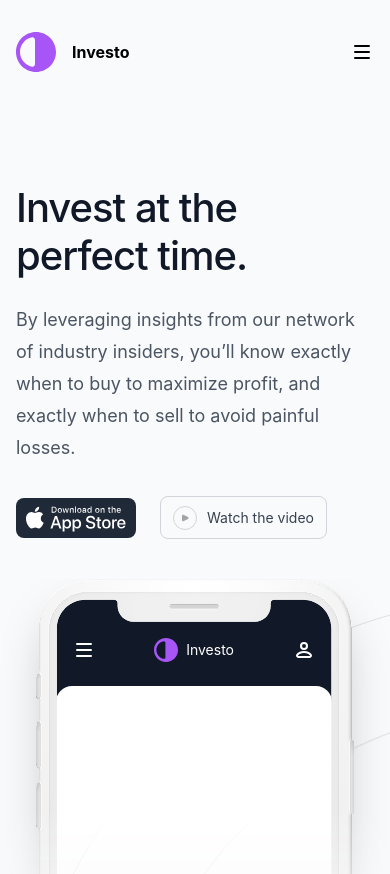
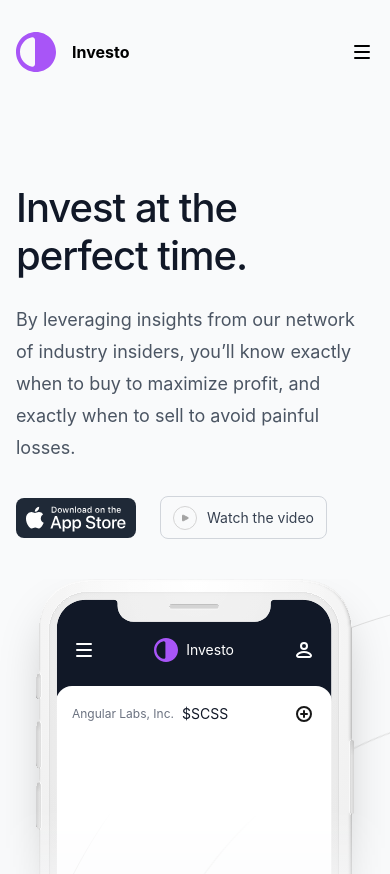
Before and after one commit to simzub/Investo, an Angular app: page / in a window 390 px wide. Shown: the top 874 px of the page. Built offline with nearby package versions, Linux system fonts and the light colour scheme.

Commit message:
add intro phone header

```diff
--- a/src/app/app.module.ts
+++ b/src/app/app.module.ts
@@ -15,6 +15,7 @@
 import { SvgPhoneBorderComponent } from 'src/assets/svg/svg-phone-border/svg-phone-border.component';
 import { PhoneFrameComponent } from './shared/phone-frame/phone-frame.component';
 import { SvgProfileLogoComponent } from 'src/assets/svg/svg-profile-logo/svg-profile-logo.component';
+import { SvgPlusComponent } from 'src/assets/svg/svg-plus/svg-plus.component';
 
 @NgModule({
   declarations: [
@@ -29,6 +30,7 @@
     SvgSpinnerSmallComponent,
     SvgPhoneBorderComponent,
     SvgProfileLogoComponent,
+    SvgPlusComponent,
     IntroductionComponent,
     PhoneFrameComponent,
   ],
--- a/src/app/introduction/introduction.component.html
+++ b/src/app/introduction/introduction.component.html
@@ -20,15 +20,24 @@
                 </div>
                 <div class="intro-phone-main">
                     <app-phone-frame>
-                        <div class="intro-phone-header">
-                            <app-svg-menu-closed stroke="#fff"></app-svg-menu-closed>
-                            <div>
-                                <app-svg-logo size="small"></app-svg-logo>
-                                <div>Investo</div>
+                        <div class="intro-phone-content">
+                            <div class="intro-phone-padding">
+                                <div class="intro-phone-stock">
+                                    <div class="intro-phone-stock-name">
+                                        <div>Angular Labs, Inc.</div>
+                                        <p>$SCSS</p>
+                                    </div>
+                                    <app-svg-plus></app-svg-plus>
+                                </div>
+                                <div class="intro-phone-container">
+                                    <div class="intro-phone-percentages"></div>
+                                    <div class="intro-phone-timeline"></div>
+                                    <div class="intro-phone-graph"></div>
+                                    <div class="intro-phone-btn"></div>
+                                    <div class="intro-phone-price"></div>
+                                </div>
                             </div>
-                            <app-svg-profile-logo></app-svg-profile-logo>
                         </div>
-                        <div class="intro-phone-content"></div>
                     </app-phone-frame>
 
                 </div>
--- a/src/app/introduction/introduction.component.scss
+++ b/src/app/introduction/introduction.component.scss
@@ -193,21 +193,6 @@
   }
 }
 
-.intro-phone-header {
-  display: flex;
-  justify-content: space-between;
-  padding: 1rem 1rem 0 1rem;
-  div {
-    display: flex;
-    gap: 0.5rem;
-    cursor: pointer;
-    color: white;
-    align-items: center;
-    font-size: 0.875rem; /* 14px */
-    line-height: 1.25rem; /* 20px */
-  }
-}
-
 .intro-phone-content {
   margin-top: 1.5rem;
   display: flex;
@@ -217,6 +202,50 @@
   background-color: white;
 }
 
+.intro-phone-padding {
+  padding: 1rem;
+  width: 100%;
+}
+
+.intro-phone-stock {
+  display: flex;
+  width: 100%;
+  justify-content: space-between;
+}
+
+.intro-phone-stock-name {
+  display: flex;
+  gap: 0.5rem;
+
+  div {
+    font-size: $font-size-extra-small;
+    line-height: 1.5rem;
+    color: rgb(107 114 128);
+  }
+  p {
+    font-size: $font-size-small;
+    line-height: $line-height-small;
+    color: rgb(17 24 39);
+    margin: 0;
+  }
+}
+
+.intro-phone-container {
+  margin-top: 0.75rem;
+  border-top-width: 0.0625rem;
+  border-color: rgb(229 231 235);
+  padding-top: 1.25rem;
+}
+.intro-phone-percentages {
+}
+.intro-phone-timeline {
+}
+.intro-phone-graph {
+}
+.intro-phone-btn {
+}
+.intro-phone-price {
+}
 .intro-list {
   position: relative;
   margin-top: -1rem;
--- a/src/app/shared/phone-frame/phone-frame.component.html
+++ b/src/app/shared/phone-frame/phone-frame.component.html
@@ -2,6 +2,14 @@
     <div class="shadows"></div>
     <div class="content">
         <div class="layout">
+            <div class="header">
+                <app-svg-menu-closed stroke="#fff"></app-svg-menu-closed>
+                <div>
+                    <app-svg-logo size="small"></app-svg-logo>
+                    <div>Investo</div>
+                </div>
+                <app-svg-profile-logo></app-svg-profile-logo>
+            </div>
             <ng-content></ng-content>
         </div>
     </div>
--- a/src/app/shared/phone-frame/phone-frame.component.scss
+++ b/src/app/shared/phone-frame/phone-frame.component.scss
@@ -44,3 +44,18 @@
   flex-direction: column;
   width: 100%;
 }
+
+.header {
+  display: flex;
+  justify-content: space-between;
+  padding: 1rem 1rem 0 1rem;
+  div {
+    display: flex;
+    gap: 0.5rem;
+    cursor: pointer;
+    color: white;
+    align-items: center;
+    font-size: 0.875rem; /* 14px */
+    line-height: 1.25rem; /* 20px */
+  }
+}
--- /dev/null
+++ b/src/assets/svg/svg-plus/svg-plus.component.html
@@ -0,0 +1,4 @@
+<svg viewBox="0 0 24 24" fill="none" width="24" height="24" style="flex: none;vertical-align: middle;">
+    <path d="M5 12a7 7 0 1 1 14 0 7 7 0 0 1-14 0ZM12 9v6M15 12H9" stroke="#171717" stroke-width="2"
+        stroke-linecap="round" stroke-linejoin="round"></path>
+</svg>
--- a/src/styles/variables.scss
+++ b/src/styles/variables.scss
@@ -6,6 +6,9 @@
 $font-size-small: 0.875rem;
 $line-height-small: 1.5rem;
 
+$font-size-extra-small: 0.75rem;
+$line-height-extra-small: 1rem;
+
 $rounded-large: 0.5rem;
 $border: 0.0625rem solid rgb(209 213 219);
 $border-hover: 0.0625rem solid rgb(156 163 175);
```
Also changed, not shown: src/assets/svg/svg-plus/svg-plus.component.ts (added, +7 -0 lines).
